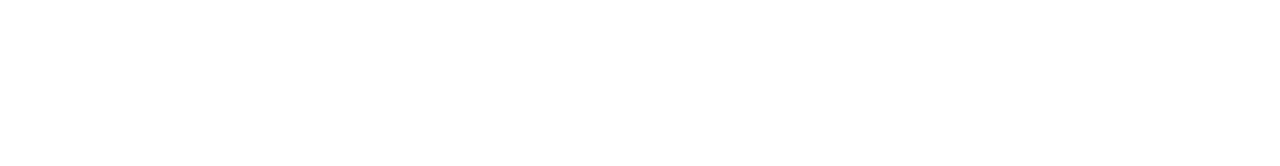
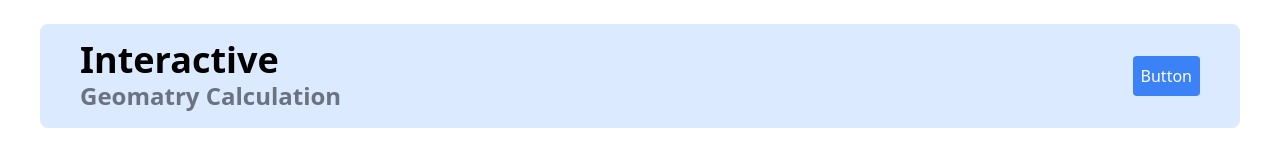
Before and after one commit to rjspyk5/Geometry-calculation-site, a plain HTML site: page index.html in a window 1280 px wide. Drawn offline with nearby package versions, Linux system fonts and the light colour scheme.

Commit message:
navbar complete

```diff
--- a/index.html
+++ b/index.html
@@ -8,7 +8,15 @@
     <script src="https://cdn.tailwindcss.com"></script>
 </head>
 
-<body>
+<body class="my-6 mx-10">
+    <!-- Navbar -->
+    <nav class="cotainer flex justify-between bg-blue-100 items-center rounded-lg py-4 px-10">
+        <div class="">
+            <h1 class="font-bold text-4xl">Interactive</h1>
+            <h2 class="font-semibold text-2xl text-gray-500">Geomatry Calculation</h2>
+        </div>
+        <button type="button" class="btn bg-blue-500 rounded text-white p-2">Button</button>
+    </nav>
 
     <script src="js/index.js"></script>
 </body>
```
